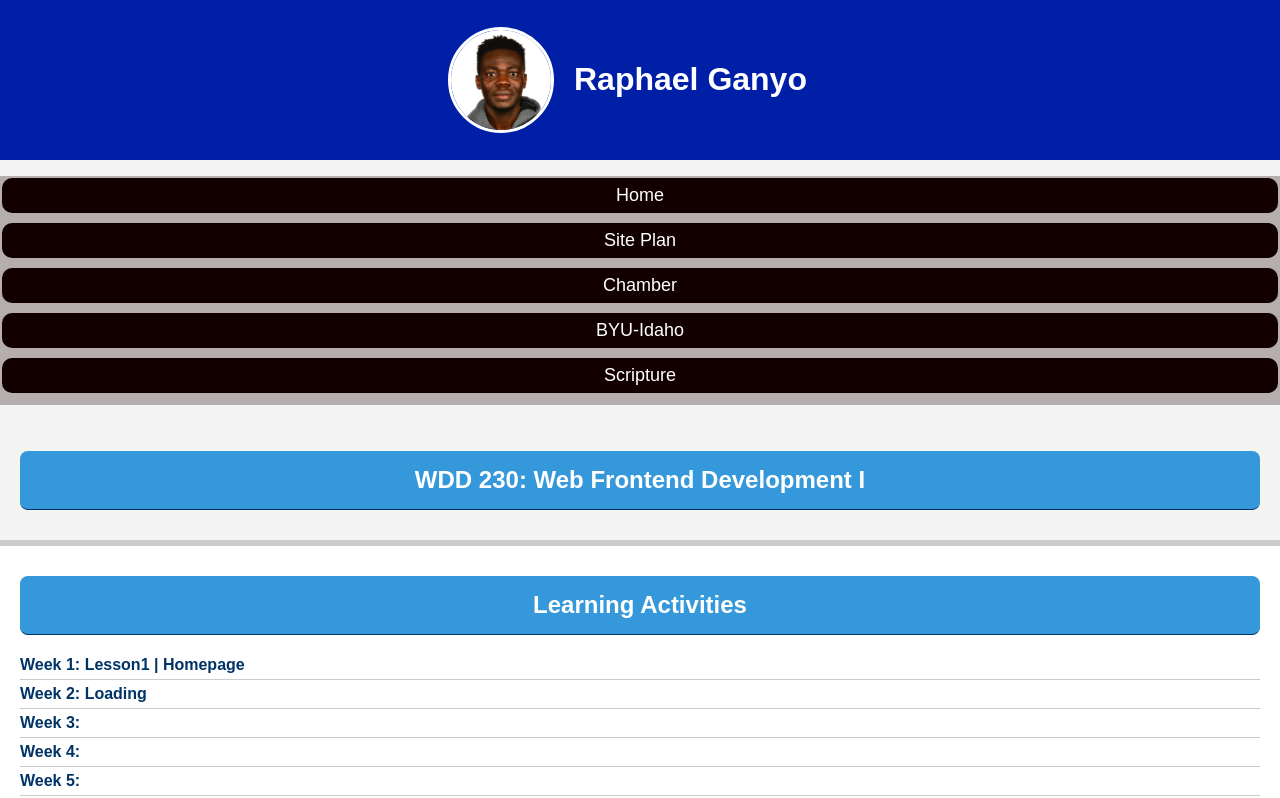
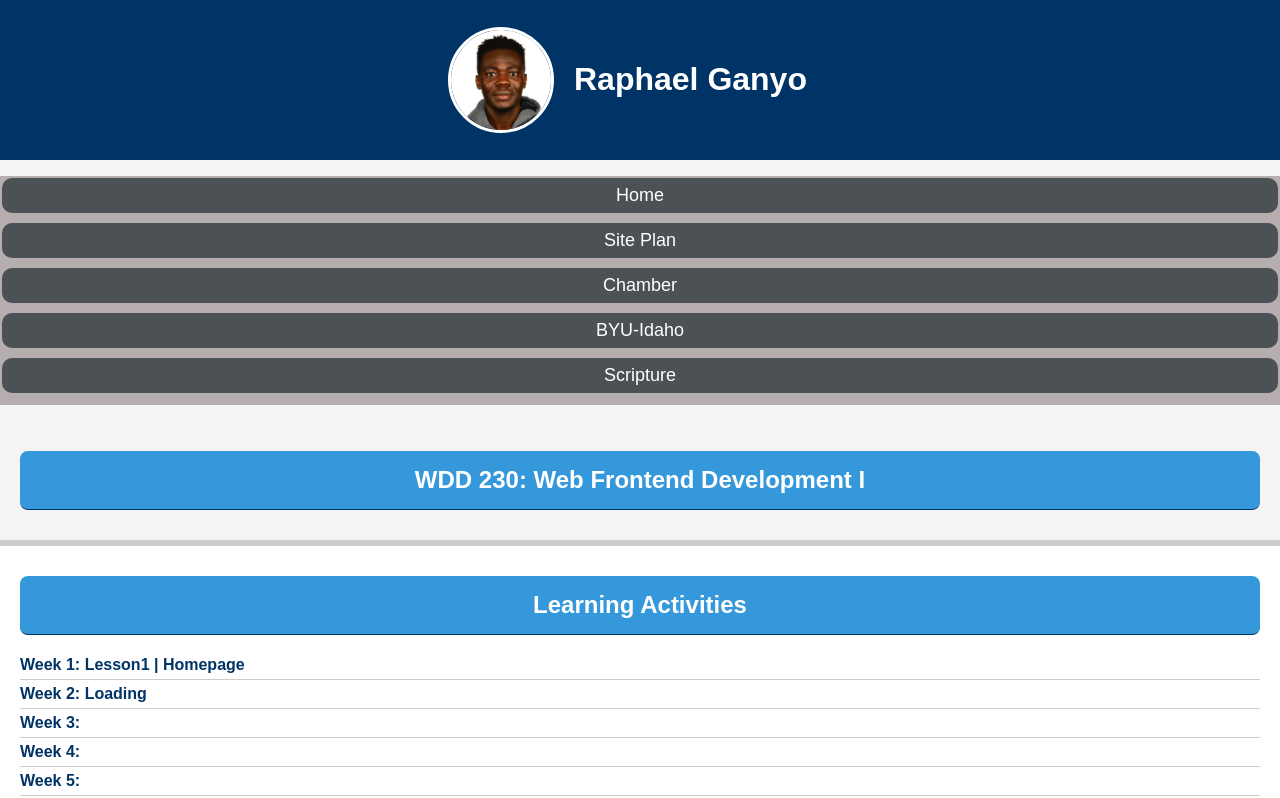
Before and after one commit to ganyoraphael/wdd230, a plain HTML site: page index.html in a window 1280 px wide. Shown: the top 798 px of the page. Drawn offline with Linux system fonts and the light colour scheme.

Commit message:
Second commit

```diff
--- a/styles/base.css
+++ b/styles/base.css
@@ -6,13 +6,13 @@ body {
 }
 .profile-header {
     display: flex;
-    background-color: #001fa7;
+    background-color: #003366;
     color: white;
     padding: 20px;
     align-items: center;padding-left: 35%;
 }
 .profile-header h1 {
-    background-color: #001fa7;
+    background-color: #003366;
     color: white;
     padding: 20px;
     align-items: center;
@@ -36,7 +36,7 @@ body {
 .nav li {
     padding: 7px;
     margin-bottom: 10px;
-    background-color: #120000;
+    background-color: #4b5155;
     border-radius: 10px;
 }
 .nav a {
```
